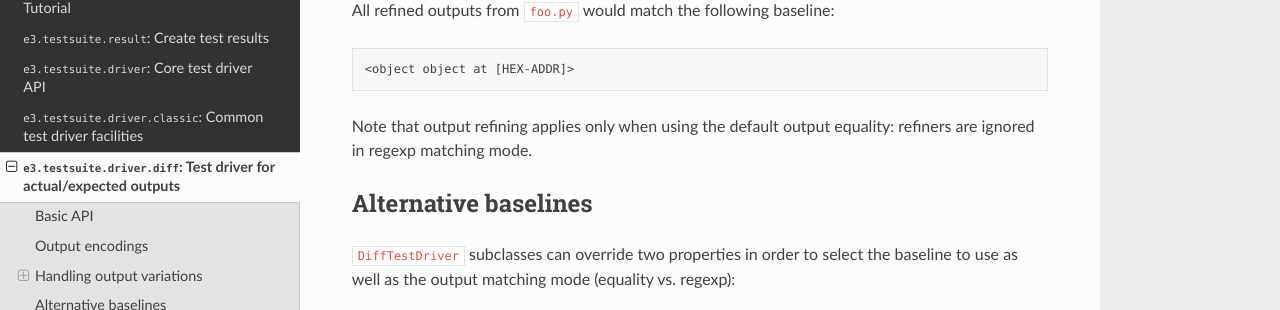
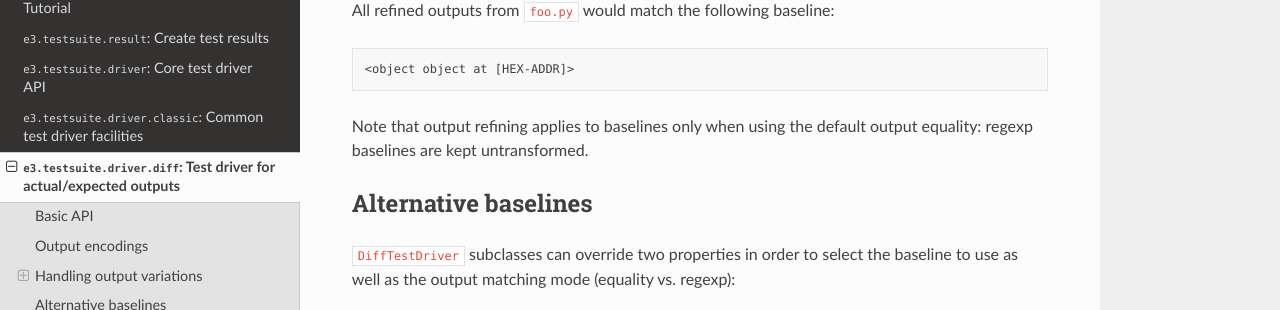
Before and after one commit to AdaCore/e3-testsuite, a Sphinx documentation site: the page built from doc/api_diff.rst, in a window 1280 px wide and 900 px high, scrolled down 3538 px. Shown: the part 141-451 px from the top of the window. Built offline with Sphinx 7.4.7 and the Read the Docs theme 2.0.0, drawn with Linux system fonts in a browser that asks for light colours.

Commit message:
DiffTestDriver: apply refiners to actual outputs in regexp mode
TN: T213-025

```diff
--- a/doc/api_diff.rst
+++ b/doc/api_diff.rst
@@ -198,8 +198,8 @@ All refined outputs from ``foo.py`` would match the following baseline:
 
    <object object at [HEX-ADDR]>
 
-Note that output refining applies only when using the default output equality:
-refiners are ignored in regexp matching mode.
+Note that output refining applies to baselines only when using the default
+output equality: regexp baselines are kept untransformed.
 
 
 .. _api_diff_alternative_baselines:
```
Also changed, not shown: 1 other file.
